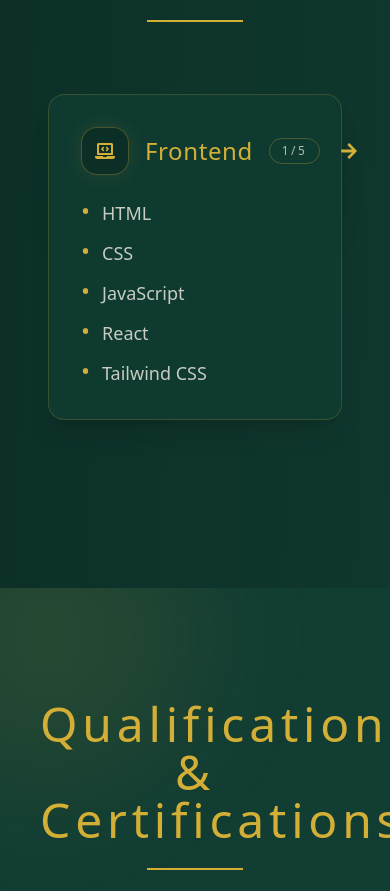
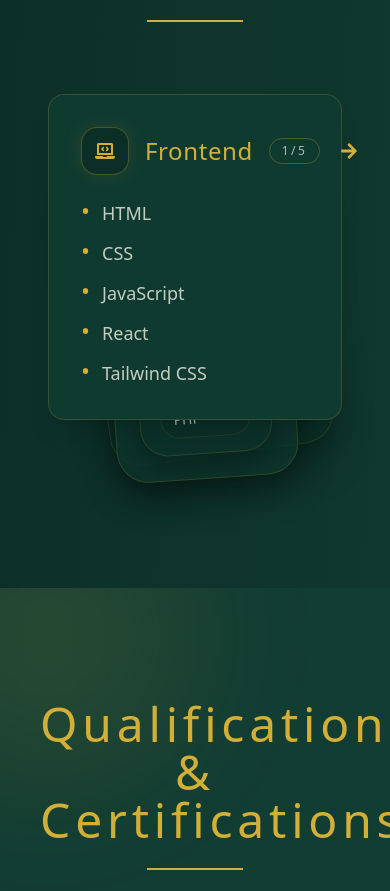
Before and after one commit to Vaishnavi-Ramesh-04/vaishnavi-portfolio, a React (Vite) app: page / in a window 390 px wide. Shown: the part 2252-3143 px from the top of the page. Built offline with nearby package versions, Linux system fonts and the light colour scheme.

Commit message:
Refine skills stack swipe UI

```diff
--- a/src/App.jsx
+++ b/src/App.jsx
@@ -245,6 +245,7 @@ function Skills() {
     }
   ];
   const [startIndex, setStartIndex] = useState(0);
+  const [isSwiping, setIsSwiping] = useState(false);
   const totalSkills = skillsData.length;
 
   const handleNext = () => {
@@ -268,31 +269,37 @@ function Skills() {
       <div className="mx-auto max-w-3xl px-2">
         <div className="relative pb-14 pt-2">
           <motion.div
-            className="pointer-events-none absolute inset-x-6 top-7 z-0 rounded-2xl border border-[#D4AF37]/22 bg-[#0E362D]/88 px-6 py-5 shadow-[0_22px_40px_rgba(0,0,0,0.35)]"
-            animate={{ y: [0, 4, 0], rotate: [-2.8, -2.2, -2.8] }}
-            transition={{ duration: 2.4, repeat: Infinity, ease: "easeInOut" }}
+            className="pointer-events-none absolute inset-x-8 top-10 z-0 rounded-[2rem] border border-[#D4AF37]/14 bg-[#0B2E26]/70 px-6 py-6 shadow-[0_22px_40px_rgba(0,0,0,0.32)]"
+            animate={{
+              opacity: isSwiping ? 0 : 1,
+              y: isSwiping ? 44 : 26,
+              x: isSwiping ? 18 : 10,
+              rotate: -8,
+              scale: isSwiping ? 0.94 : 0.98
+            }}
+            transition={{ duration: 0.35, ease: "easeOut" }}
           >
-            <p className="text-sm tracking-wide text-[#F5F1E8]/45">Next</p>
-            <p className="mt-1 text-lg text-[#D4AF37]/75">{secondSkill.title}</p>
+            <SkillStackCardPreview skill={thirdSkill} offset="far" />
           </motion.div>
 
           <motion.div
-            className="pointer-events-none absolute inset-x-12 top-[4.6rem] z-0 rounded-2xl border border-[#D4AF37]/14 bg-[#0B2E26]/80 px-6 py-5 shadow-[0_16px_30px_rgba(0,0,0,0.3)]"
-            animate={{ y: [0, 3, 0], rotate: [2.3, 1.8, 2.3] }}
-            transition={{ duration: 2.8, repeat: Infinity, ease: "easeInOut", delay: 0.2 }}
+            className="pointer-events-none absolute inset-x-14 top-[4.75rem] z-0 rounded-[2rem] border border-[#D4AF37]/18 bg-[#0E362D]/82 px-6 py-6 shadow-[0_18px_34px_rgba(0,0,0,0.32)]"
+            animate={{
+              opacity: isSwiping ? 0 : 1,
+              y: isSwiping ? 22 : 10,
+              x: isSwiping ? 8 : 4,
+              rotate: -4,
+              scale: isSwiping ? 0.97 : 1
+            }}
+            transition={{ duration: 0.35, ease: "easeOut", delay: 0.04 }}
           >
-            <p className="text-sm tracking-wide text-[#F5F1E8]/35">Then</p>
-            <p className="mt-1 text-lg text-[#D4AF37]/60">{thirdSkill.title}</p>
+            <SkillStackCardPreview skill={secondSkill} offset="near" />
           </motion.div>
-
-          <div className="pointer-events-none absolute left-1/2 top-[7.4rem] z-0 -translate-x-1/2 rounded-full border border-[#D4AF37]/18 bg-[#0B2E26]/85 px-4 py-1 text-xs tracking-[0.2em] text-[#F5F1E8]/50">
-            +{Math.max(totalSkills - 3, 0)} MORE
-          </div>
 
           <AnimatePresence mode="wait" initial={false}>
             <motion.div
               key={`stack-${firstSkill.title}`}
-              className="relative z-10"
+              className="relative z-20"
               initial={{ opacity: 0, y: 26, scale: 0.97, rotate: 1.4 }}
               animate={{ opacity: 1, y: 0, scale: 1, rotate: 0 }}
               exit={{ opacity: 0, x: 260, rotate: 8, scale: 0.96 }}
@@ -305,6 +312,7 @@ function Skills() {
                 onNext={handleNext}
                 currentIndex={startIndex + 1}
                 total={totalSkills}
+                onSwipeStateChange={setIsSwiping}
               />
             </motion.div>
           </AnimatePresence>
@@ -315,12 +323,48 @@ function Skills() {
 }
 
 
-function SkillCard({ title, items, icon: Icon, className = "", onNext = null, currentIndex = 1, total = 1 }) {
+function SkillStackCardPreview({ skill, offset }) {
+  const Icon = skill.icon;
+
+  const styles =
+    offset === "far"
+      ? "border-[#D4AF37]/10 bg-[#0A2B23]/80 shadow-[0_12px_24px_rgba(0,0,0,0.26)]"
+      : "border-[#D4AF37]/16 bg-[#0C3229]/88 shadow-[0_14px_28px_rgba(0,0,0,0.28)]";
+
+  return (
+    <div className={`rounded-[1.75rem] border ${styles}`}>
+      <div className="flex items-center gap-3 border-b border-[#D4AF37]/10 px-5 py-4">
+        <div className="flex h-10 w-10 items-center justify-center rounded-2xl border border-[#D4AF37]/25 bg-[#0B2E26] text-[#D4AF37]">
+          <Icon className="text-lg" />
+        </div>
+        <div>
+          <p className="text-xs uppercase tracking-[0.28em] text-[#F5F1E8]/40">Stack preview</p>
+          <h4 className="text-xl tracking-wide text-[#D4AF37]">{skill.title}</h4>
+        </div>
+      </div>
+      <div className="px-5 py-4">
+        <div className="grid gap-2 sm:grid-cols-2">
+          {skill.items.slice(0, 4).map((item) => (
+            <span
+              key={item}
+              className="rounded-full border border-[#D4AF37]/12 bg-[#0B2E26]/70 px-3 py-2 text-sm text-[#F5F1E8]/70"
+            >
+              {item}
+            </span>
+          ))}
+        </div>
+      </div>
+    </div>
+  );
+}
+
+function SkillCard({ title, items, icon: Icon, className = "", onNext = null, currentIndex = 1, total = 1, onSwipeStateChange = null }) {
   const [isMoving, setIsMoving] = useState(false);
   const moveTimerRef = useRef(null);
 
   const handleArrowClick = () => {
     setIsMoving(true);
+    if (typeof onSwipeStateChange === "function") onSwipeStateChange(true);
 
     if (typeof onNext === "function") onNext();
 
@@ -330,6 +374,7 @@ function SkillCard({ title, items, icon: Icon, className = "", onNext = null, cu
 
     moveTimerRef.current = window.setTimeout(() => {
       setIsMoving(false);
+      if (typeof onSwipeStateChange === "function") onSwipeStateChange(false);
     }, 380);
   };
 
@@ -340,15 +385,21 @@ function SkillCard({ title, items, icon: Icon, className = "", onNext = null, cu
       whileInView={{ opacity: 1, y: 0 }}
       viewport={{ once: true, amount: 0.35 }}
       transition={{ duration: 0.65, ease: "easeOut" }}
-      animate={{ x: isMoving ? 14 : 0, rotate: isMoving ? -0.8 : 0 }}
+      animate={{ x: isMoving ? 14 : 0, rotate: isMoving ? -0.8 : 0, scale: isMoving ? 0.995 : 1 }}
       whileHover={{ y: -4, rotate: -0.35 }}
       drag="x"
       dragConstraints={{ left: 0, right: 0 }}
       dragElastic={0.18}
+      onDragStart={() => {
+        if (typeof onSwipeStateChange === "function") onSwipeStateChange(true);
+      }}
       onDragEnd={(_, info) => {
         if (info.offset.x > 80) {
           handleArrowClick();
+          return;
         }
+
+        if (typeof onSwipeStateChange === "function") onSwipeStateChange(false);
       }}
       whileTap={{ scale: 0.995 }}
     >
```
